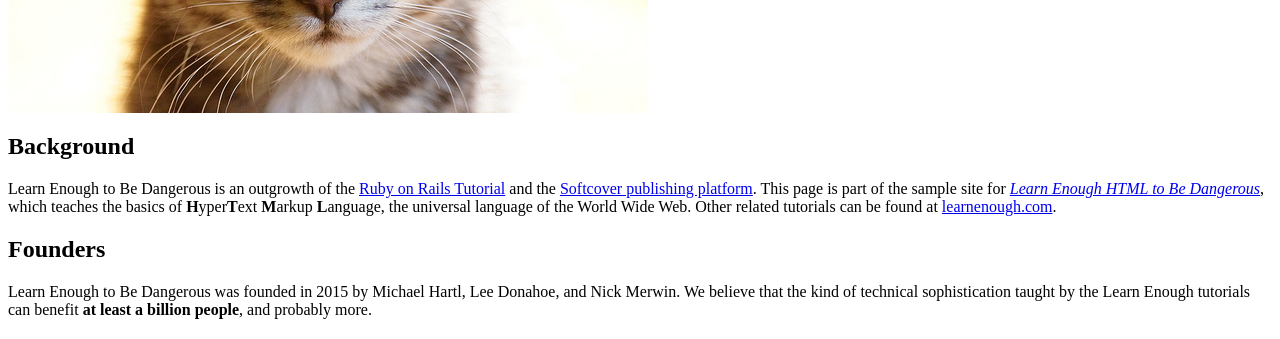
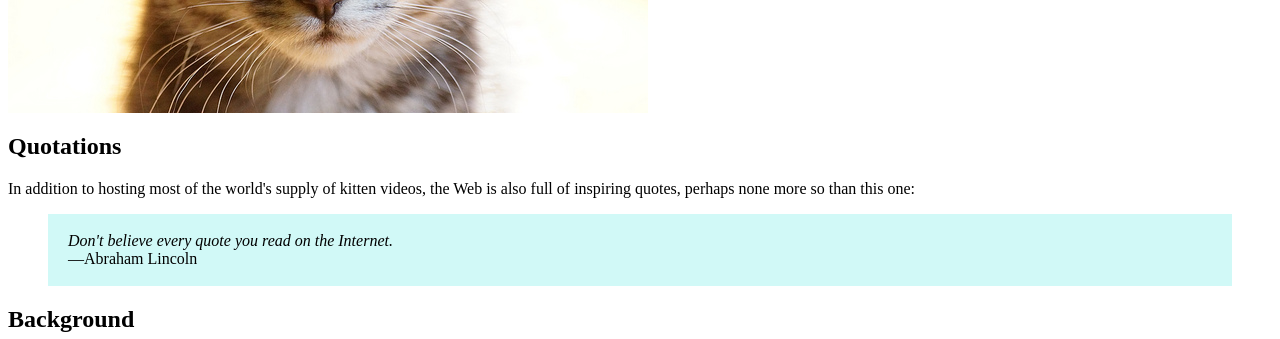
Before and after one commit to vmescherkin/sample_website, a plain HTML site: page index.html in a window 1280 px wide. Shown: the part 860-1199 px from the top of the page. Drawn offline with Linux system fonts and the light colour scheme.

Commit message:
Styling a famous quote from an American president.

```diff
--- a/index.html
+++ b/index.html
@@ -44,6 +44,18 @@
     <img src="images/kitten.jpg" alt="An adorable kitten">
   </a>
 
+  <h2>Quotations</h2>
+  <p>
+    In addition to hosting most of the world's supply of kitten videos, the
+    Web is also full of inspiring quotes, perhaps none more so than this one:
+  </p>
+  <blockquote style="padding: 2px 20px; background: #d1f9f7;">
+    <p>
+      <em>Don't believe every quote you read on the Internet.</em>
+      <br>
+      —Abraham Lincoln
+    </p>
+  </blockquote>
 
   <h2>Background</h2>
   <p>
```
